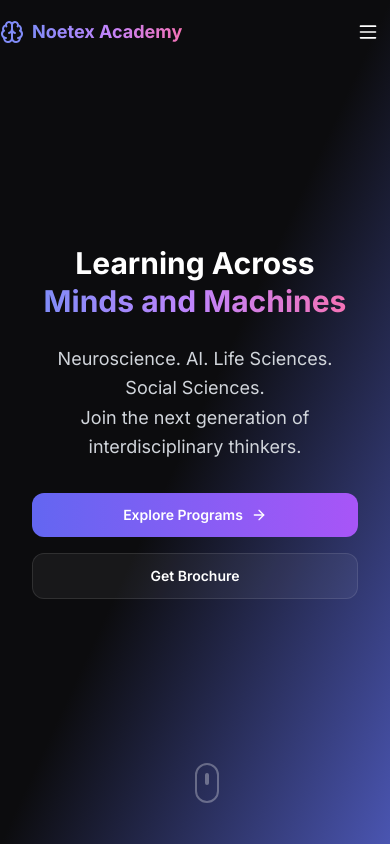
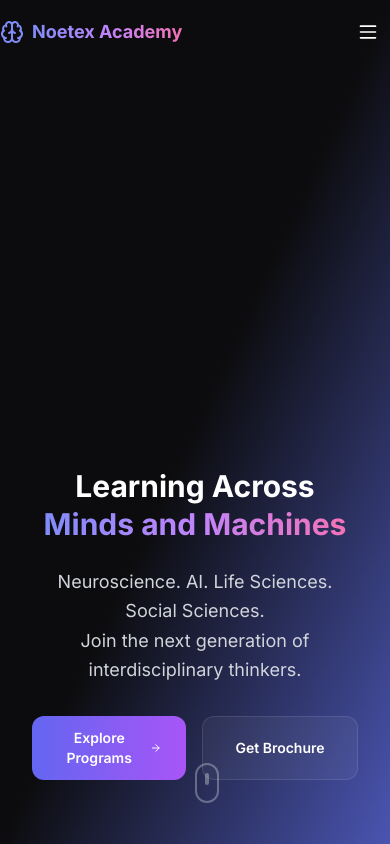
Before and after one commit to 12eonsf/noetex_academy, a Next.js app: page / in a window 390 px wide. Shown: the top 844 px of the page. Built offline with nearby package versions, Linux system fonts and the light colour scheme.

Commit message:
Update Hero Section mobile layout: move content to bottom and display buttons in same row

```diff
--- a/components/Hero.tsx
+++ b/components/Hero.tsx
@@ -8,7 +8,7 @@ export default function Hero() {
     <section className="relative min-h-screen bg-gradient-to-br from-noetex-black via-noetex-black to-noetex-indigo overflow-hidden">
 
       {/* Main Content */}
-      <div className="relative z-10 container-custom min-h-screen flex items-center justify-center lg:justify-start px-4 sm:px-6 lg:px-8">
+      <div className="relative z-10 container-custom min-h-screen flex items-end justify-center lg:justify-start px-4 sm:px-6 lg:px-8 pb-16 lg:pb-0 lg:items-center">
         <div className="text-center lg:text-left max-w-4xl mx-auto lg:mx-0 w-full lg:max-w-2xl">
           <h1 className="text-3xl sm:text-4xl md:text-5xl lg:text-6xl xl:text-7xl font-bold leading-tight animate-fade-in mb-6 sm:mb-8 px-2">
             Learning Across
@@ -22,10 +22,10 @@ export default function Hero() {
             Join the next generation of interdisciplinary thinkers.
           </p>
 
-          <div className="flex flex-col sm:flex-row gap-4 justify-center lg:justify-start animate-fade-in-delay-2 px-4">
+          <div className="flex flex-row gap-4 justify-center lg:justify-start animate-fade-in-delay-2 px-4">
             <Link
               href="/programs"
-              className="group px-6 sm:px-8 py-3 sm:py-4 rounded-xl bg-gradient-to-r from-indigo-500 to-purple-500 text-white font-semibold hover:from-indigo-600 hover:to-purple-600 transition-all duration-300 flex items-center justify-center lg:justify-start space-x-2 text-sm sm:text-base"
+              className="group px-6 sm:px-8 py-3 sm:py-4 rounded-xl bg-gradient-to-r from-indigo-500 to-purple-500 text-white font-semibold hover:from-indigo-600 hover:to-purple-600 transition-all duration-300 flex items-center justify-center lg:justify-start space-x-2 text-sm sm:text-base flex-1 sm:flex-none"
             >
               <span>Explore Programs</span>
               <ArrowRight className="h-4 w-4 sm:h-5 sm:w-5 group-hover:translate-x-1 transition-transform duration-300" />
@@ -33,7 +33,7 @@ export default function Hero() {
 
             <Link
               href="/apply"
-              className="px-6 sm:px-8 py-3 sm:py-4 rounded-xl glass-card glass-card-hover text-white font-semibold transition-all duration-300 flex items-center justify-center lg:justify-start text-sm sm:text-base"
+              className="px-6 sm:px-8 py-3 sm:py-4 rounded-xl glass-card glass-card-hover text-white font-semibold transition-all duration-300 flex items-center justify-center lg:justify-start text-sm sm:text-base flex-1 sm:flex-none"
             >
               <span>Get Brochure</span>
             </Link>
```
